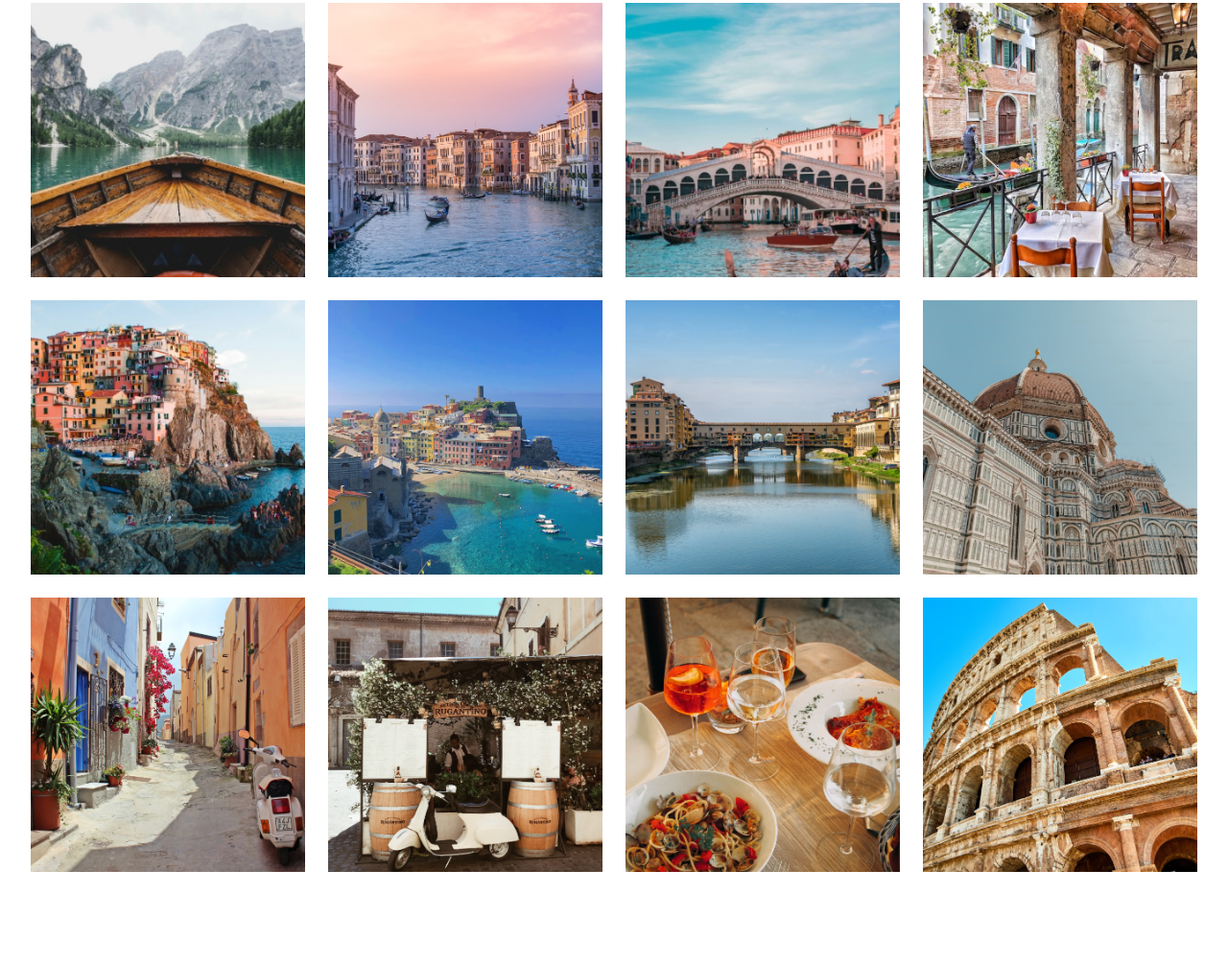
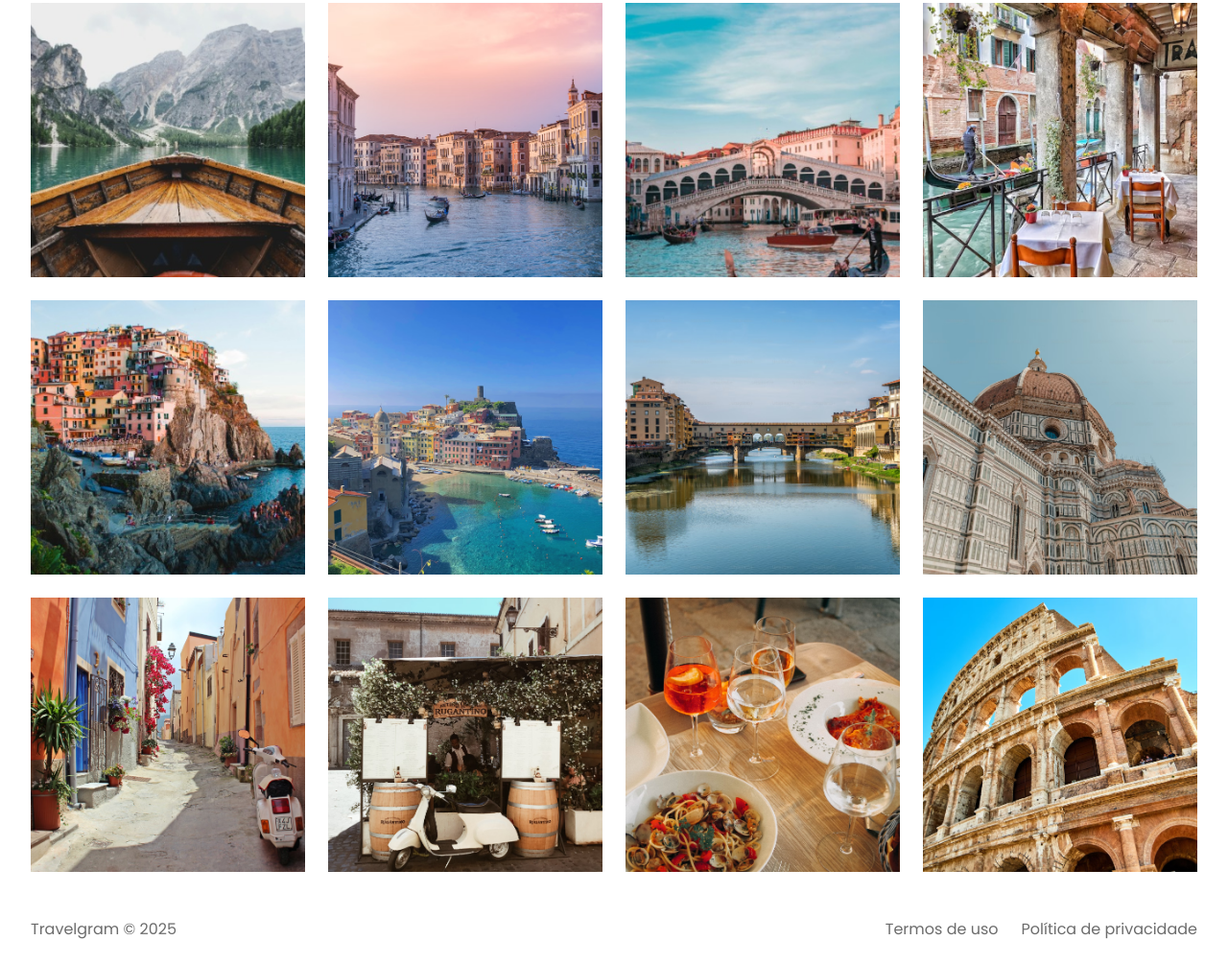
Before and after one commit to kartiaga/Projeto-Perfil-de-Viagens, a plain HTML site: page index.html in a window 1280 px wide. Shown: the part 357-1362 px from the top of the page at 96% size. Before the commit the page ends 1290 px from the top, so only its background shows below. Drawn offline with Linux system fonts and the light colour scheme.

Commit message:
done footer

```diff
--- a/index.html
+++ b/index.html
@@ -79,5 +79,17 @@
         <img src="assets/images/Image 11.png" alt="...">
         <img src="assets/images/Image 12.png" alt="...">
     </main>
+
+    <footer class="container">
+        <span>
+            Travelgram &copy; 2025
+        </span>
+        <span>
+            Termos de uso
+        </span>
+        <span>
+            Política de privacidade
+        </span>
+    </footer>
 </body>
 </html>
--- /dev/null
+++ b/styles/footer.css
@@ -0,0 +1,9 @@
+footer {
+    display: flex;
+    gap: 24px;
+    padding-block: 24px;
+}
+
+footer span:nth-child(1) {
+    margin-right: auto;
+}
--- a/styles/index.css
+++ b/styles/index.css
@@ -2,3 +2,4 @@
 @import url("nav.css");
 @import url("header.css");
 @import url("main.css");
+@import url("footer.css");
```
